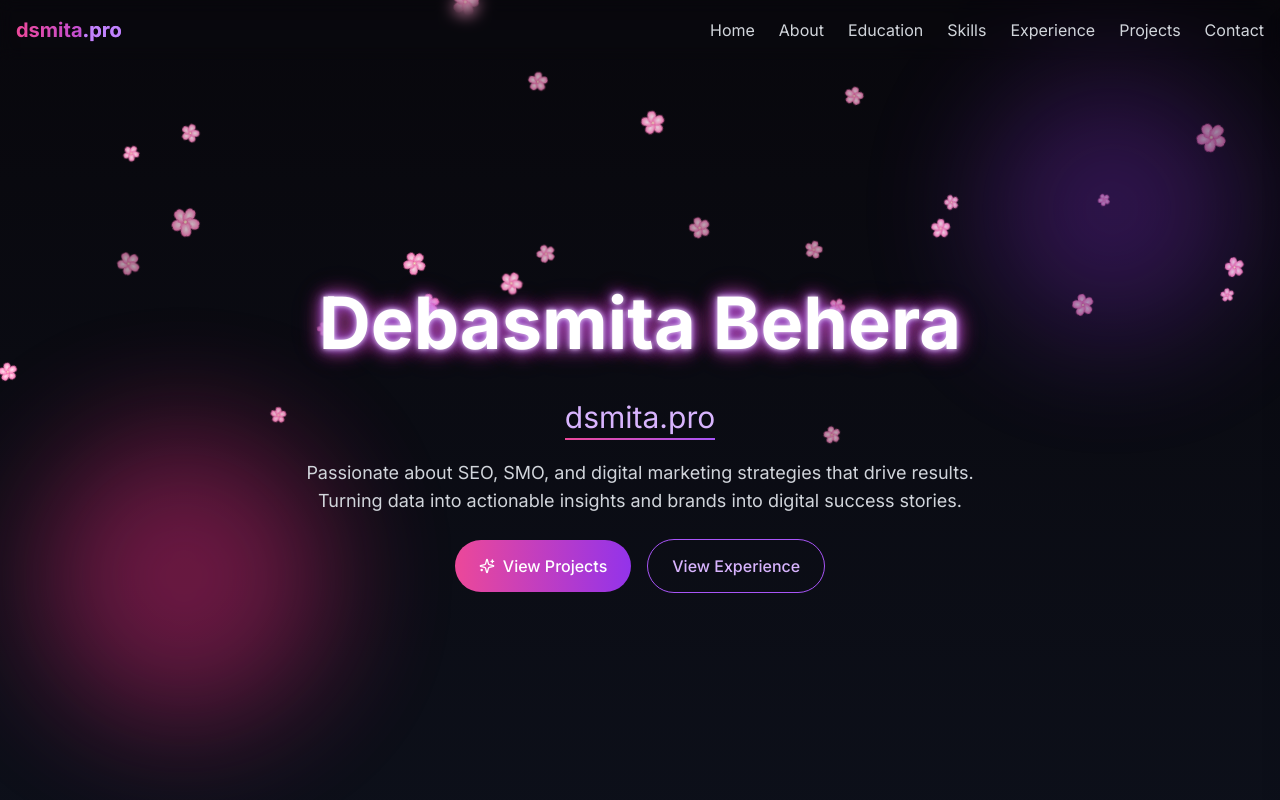
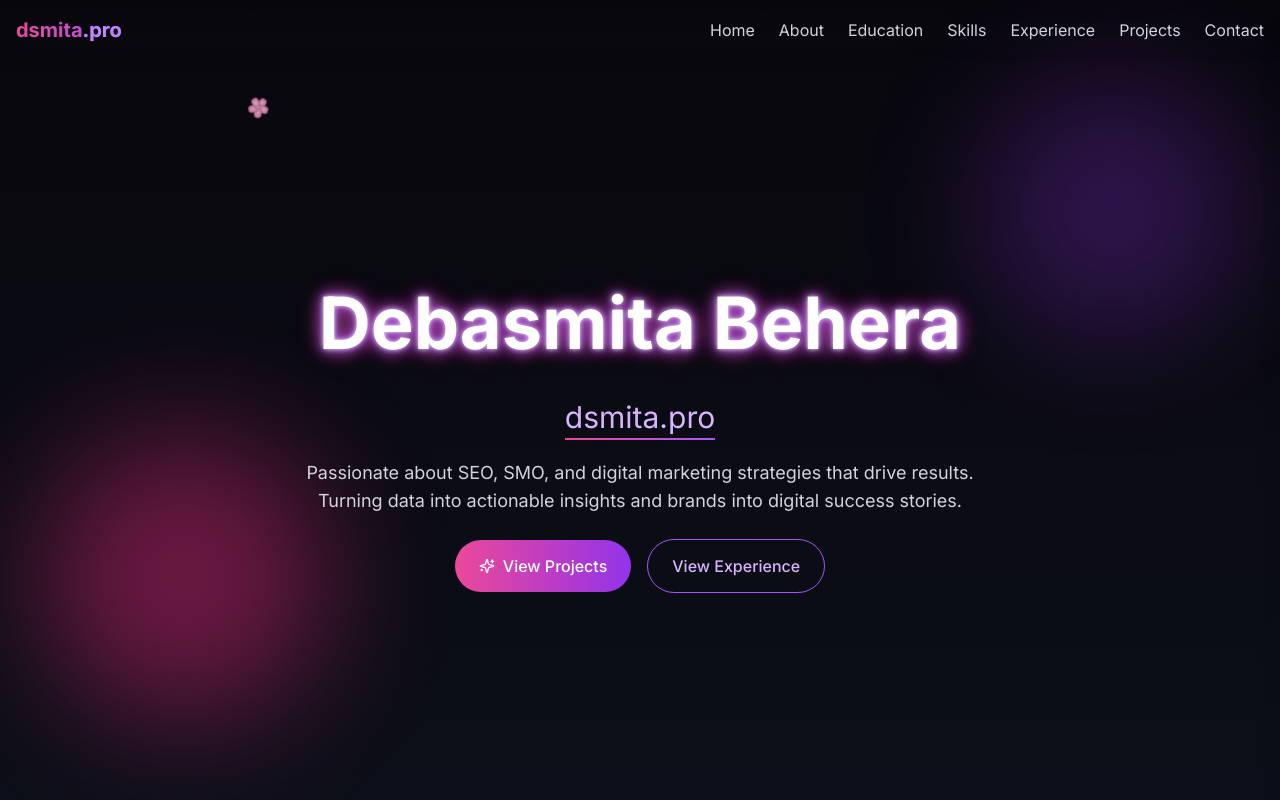
Before and after one commit to blackberry-is-coding/DebasmitaPortfolio, a Next.js app: page / in a window 1280 px wide. Shown: the top 800 px of the page. Built offline with nearby package versions, Linux system fonts and the light colour scheme.

Commit message:
sakura falling smooth

```diff
--- a/components/sakura-animation.tsx
+++ b/components/sakura-animation.tsx
@@ -14,6 +14,9 @@ interface Petal {
   zIndex: number
   scale: number
   imageIndex: number
+  horizontalDrift: number // For sideways movement
+  acceleration: number // For realistic falling physics
+  rotationDirection: number // Direction of rotation (1 or -1)
 }
 
 interface SakuraAnimationProps {
@@ -43,16 +46,17 @@ export default function SakuraAnimation({ isScrolling = false }: SakuraAnimation
   // Determine the optimal number of petals based on screen size
   const getOptimalPetalCount = useCallback(() => {
     const area = dimensions.width * dimensions.height
-    // Fewer petals for smaller screens, more for larger screens
-    if (area < 500000) return { initial: 12, max: 30 } // Mobile - reduced for better performance
-    if (area < 1000000) return { initial: 18, max: 50 } // Tablet
-    return { initial: 25, max: 70 } // Desktop
+    // Further increased counts for all device types to ensure petals reach the bottom
+    if (area < 500000) return { initial: 25, max: 60 } // Mobile - balanced for performance and visuals
+    if (area < 1000000) return { initial: 35, max: 90 } // Tablet
+    return { initial: 45, max: 120 } // Desktop - more petals for a richer effect
   }, [dimensions])
 
-  // Create a new petal with responsive sizing
+  // Create a new petal with responsive sizing and realistic physics
   const createPetal = useCallback((): Petal => {
     const id = petalIdRef.current++
-    // Responsive scale based on screen size
+
+    // Responsive scale based on screen size - slightly smaller for better performance
     const baseScale = isMobile ? 0.5 : 0.6
     const scaleVariation = isMobile ? 0.3 : 0.5
     const scale = baseScale + Math.random() * scaleVariation
@@ -61,22 +65,39 @@ export default function SakuraAnimation({ isScrolling = false }: SakuraAnimation
     const baseSize = isMobile ? 22 : 32
     const sizeVariation = isMobile ? 12 : 22
 
-    // Faster speed for smoother animation
-    const baseSpeed = isMobile ? 1.0 : 1.2
-    const speedVariation = isMobile ? 1.5 : 2.0
+    // More realistic physics - variable speeds based on size (smaller petals fall slower)
+    // This simulates air resistance effects
+    const sizeRatio = (baseSize + Math.random() * sizeVariation) / (baseSize + sizeVariation)
+
+    // Reduced base speed for slower falling
+    const baseSpeed = isMobile ? 0.5 : 0.6  // Reduced by 50%
+    const speedVariation = isMobile ? 0.4 : 0.6  // Reduced variation for more consistent slow falling
+
+    // Maintain rotation speeds for good spinning effect
+    const baseRotationSpeed = 0.8 + Math.random() * 1.8
+    const rotationDirection = Math.random() > 0.5 ? 1 : -1 // Random direction
+
+    // Add horizontal drift for more realistic movement
+    const horizontalDrift = (Math.random() - 0.5) * 0.5  // Reduced for less horizontal movement
+
+    // Reduced acceleration for slower falling
+    const acceleration = 0.002 + Math.random() * 0.005  // Significantly reduced
 
     return {
       id,
       x: Math.random() * dimensions.width,
-      y: -30 - Math.random() * 100,
+      y: -50 - Math.random() * 500, // Start much higher up for longer falling time and better distribution
       size: baseSize + Math.random() * sizeVariation,
       rotation: Math.random() * 360,
-      rotationSpeed: 0.8 + Math.random() * 1.8,
-      speed: baseSpeed + Math.random() * speedVariation,
+      rotationSpeed: baseRotationSpeed * rotationDirection * (1 / sizeRatio), // Smaller petals spin faster
+      speed: (baseSpeed + Math.random() * speedVariation) * sizeRatio, // Larger petals fall faster
       opacity: 0.6 + Math.random() * 0.4,
       zIndex: Math.floor(Math.random() * 10),
       scale,
       imageIndex: Math.floor(Math.random() * petalImages.length),
+      horizontalDrift, // New property for sideways movement
+      acceleration, // New property for realistic acceleration
+      rotationDirection, // Store rotation direction
     }
   }, [dimensions.width, isMobile, petalImages])
 
@@ -84,19 +105,39 @@ export default function SakuraAnimation({ isScrolling = false }: SakuraAnimation
   const lastAnimationTimeRef = useRef<number>(0)
   const scrollSpeedRef = useRef<number>(0)
 
-  // Animate the petals with improved performance
+  // Store the last scroll position to calculate scroll delta
+  const lastScrollYRef = useRef(0);
+
+  // Use a ref to track scrolling state to prevent animation restart
+  const isScrollingRef = useRef(isScrolling);
+
+  // Update the ref when the prop changes
+  useEffect(() => {
+    isScrollingRef.current = isScrolling;
+  }, [isScrolling]);
+
+  // Animate the petals with improved performance and realistic physics
   const animatePetals = useCallback((timestamp: number = 0) => {
-    // Completely freeze animation during fast scrolling on mobile
-    if (isScrolling && isMobile && scrollSpeedRef.current > 30) {
-      animationRef.current = requestAnimationFrame(animatePetals)
-      return
-    }
+    // Use the ref instead of the prop to prevent animation restart
+    const currentIsScrolling = isScrollingRef.current;
 
-    // Throttle animation frames on mobile for better performance
-    // Only update every 2-3 frames during normal scrolling
+    // Never completely freeze animation, just throttle during fast scrolling
+    const isFastScrolling = currentIsScrolling && isMobile && scrollSpeedRef.current > 30
+
+    // Calculate scroll delta for this frame
+    const currentScrollY = window.scrollY;
+    const scrollDelta = currentScrollY - lastScrollYRef.current;
+    lastScrollYRef.current = currentScrollY;
+
+    // Throttle animation frames for better performance
+    // Use different frame rates based on scrolling state
     if (isMobile) {
       const elapsed = timestamp - lastAnimationTimeRef.current
-      const frameInterval = isScrolling ? 50 : 16 // ~60fps normally, ~20fps during scroll
+      // Adjust frame intervals:
+      // - 16ms (~60fps) for normal viewing
+      // - 33ms (~30fps) for normal scrolling
+      // - 50ms (~20fps) for fast scrolling
+      const frameInterval = isFastScrolling ? 50 : (currentIsScrolling ? 33 : 16)
 
       if (elapsed < frameInterval) {
         animationRef.current = requestAnimationFrame(animatePetals)
@@ -108,34 +149,67 @@ export default function SakuraAnimation({ isScrolling = false }: SakuraAnimation
 
     setPetals((currentPetals) => {
       // Use a simpler animation during scrolling
-      const swayAmount = isScrolling ? 0.5 : 2.8
-      const rotationSpeed = isScrolling ? 0.2 : 1.0
+      const swayAmount = currentIsScrolling ? 0.5 : 2.8
+      const rotationSpeed = currentIsScrolling ? 0.2 : 1.0
 
       return currentPetals
         .map((petal) => {
-          // Skip complex calculations during scrolling
-          if (isScrolling && isMobile) {
-            // Just move petals down during scrolling without side movement
-            const y = petal.y + petal.speed
+          // When scrolling, move petals with the scroll
+          if (currentIsScrolling) {
+            // Move petals with scroll (80% of scroll speed) plus their natural falling motion
+            const y = petal.y + petal.speed + (scrollDelta * 0.8);
+            const x = petal.x + (petal.horizontalDrift * 0.3); // Reduced horizontal movement during scrolling
 
-            // Remove petals that have fallen below the screen
-            if (y > dimensions.height + 50) {
+            // Remove petals that have fallen far below the screen
+            if (y > dimensions.height + 800) {
               return null
             }
 
+            // Update rotation slightly even during scrolling for more natural movement
+            const newRotation = petal.rotation + (petal.rotationSpeed * 0.1)
+
             return {
               ...petal,
+              x,
               y,
+              rotation: newRotation,
             }
           }
 
-          // Normal animation when not scrolling
-          const x = petal.x + Math.sin(petal.y / 50) * swayAmount
-          const y = petal.y + petal.speed
-          const rotation = petal.rotation + (petal.rotationSpeed * rotationSpeed)
+          // Apply realistic physics for normal animation
 
-          // Remove petals that have fallen below the screen
-          if (y > dimensions.height + 50) {
+          // Calculate scroll delta effect for non-scrolling state too (for consistency)
+          // This ensures petals move consistently whether scrolling or not
+          const scrollEffect = currentIsScrolling ? (scrollDelta * 0.8) : 0;
+
+          // 1. Apply acceleration to speed (gravity effect)
+          const newSpeed = petal.speed + petal.acceleration
+
+          // 2. Apply horizontal drift with sine wave for natural swaying
+          // The horizontal movement is affected by the petal's vertical position
+          // creating a more natural falling pattern - using a longer wavelength for gentler swaying
+          const windEffect = Math.sin(petal.y / 200) * (swayAmount * 0.7) // Gentler wind effect
+          const horizontalMovement = petal.horizontalDrift * 0.8 + windEffect // Reduced horizontal drift
+
+          // 3. Calculate new position with physics and scroll effect
+          const x = petal.x + horizontalMovement
+          const y = petal.y + newSpeed + scrollEffect // Add scroll effect to normal animation too
+
+          // 4. Calculate rotation with enhanced spinning even with slower falling
+          // Maintain good spinning effect regardless of fall speed
+          const spinFactor = 1 + (newSpeed / 5) // Increased spin factor to compensate for slower falling
+          const newRotation = petal.rotation + (petal.rotationSpeed * rotationSpeed * spinFactor * 1.2) // Boosted rotation
+
+          // 5. Add slight wobble to rotation for more natural movement
+          // This simulates air resistance affecting the petal's orientation
+          const wobble = Math.sin(y / 30) * 2 * petal.rotationDirection
+          const finalRotation = newRotation + wobble
+
+          // Remove petals only if they've drifted too far horizontally
+          // or fallen significantly below the viewport (to ensure they reach the footer)
+          if (y > dimensions.height + 1500 || // Allow petals to fall much further down to reach the bottom of the contact section
+              x < -100 ||
+              x > dimensions.width + 100) {
             return null
           }
 
@@ -143,14 +217,15 @@ export default function SakuraAnimation({ isScrolling = false }: SakuraAnimation
             ...petal,
             x,
             y,
-            rotation,
+            rotation: finalRotation,
+            speed: newSpeed, // Update speed with acceleration
           }
         })
         .filter((petal): petal is Petal => petal !== null)
     })
 
     animationRef.current = requestAnimationFrame(animatePetals)
-  }, [dimensions.height, isScrolling, isMobile])
+  }, [dimensions.height, dimensions.width, isMobile])
 
   // Handle window resize for responsiveness
   useEffect(() => {
@@ -174,7 +249,7 @@ export default function SakuraAnimation({ isScrolling = false }: SakuraAnimation
     }
   }, [])
 
-  // Initialize and manage the animation
+  // Initialize and manage the animation - only run once on component mount
   useEffect(() => {
     const { initial, max } = getOptimalPetalCount()
 
@@ -188,16 +263,34 @@ export default function SakuraAnimation({ isScrolling = false }: SakuraAnimation
     // Start animation loop
     animationRef.current = requestAnimationFrame(animatePetals)
 
-    // Periodically add new petals - pause during scrolling
+    // Periodically add new petals - continue during scrolling but at a reduced rate
     const addNewPetals = () => {
-      if (isScrolling && isMobile) return
+      // Don't completely stop adding petals during scrolling, just reduce the number
+      const isScrollingOnMobile = isScrolling && isMobile
 
       setPetals((currentPetals) => {
-        // Add fewer petals at a time on mobile
+        // Add more petals at a time for a richer effect
         const newPetals = []
-        const count = isMobile ? 1 : Math.floor(Math.random() * 3) + 1
+
+        // Vary the number of petals added each time for a more natural effect
+        // Reduce the number of petals added during scrolling but don't stop completely
+        const baseCount = isScrollingOnMobile ? 1 : (isMobile ? 2 : 3)
+        const randomVariation = isScrollingOnMobile ? 1 : (isMobile ? 1 : 2)
+        const count = baseCount + Math.floor(Math.random() * randomVariation)
+
+        // Create new petals with varied positions
         for (let i = 0; i < count; i++) {
-          newPetals.push(createPetal())
+          // Distribute petals across the width of the screen
+          const petal = createPetal()
+
+          // Adjust starting position to spread petals across the screen width
+          // This creates a more even distribution
+          petal.x = (dimensions.width / count) * i + (Math.random() * dimensions.width / count)
+
+          // Vary the starting height more dramatically for a more distributed falling effect
+          petal.y = -50 - Math.random() * 800 // Increased range for better vertical distribution
+
+          newPetals.push(petal)
         }
 
         // Limit total flowers to prevent performance issues
@@ -206,7 +299,8 @@ export default function SakuraAnimation({ isScrolling = false }: SakuraAnimation
     }
 
     // Use different intervals for mobile vs desktop
-    const intervalTime = isMobile ? 1200 : 800
+    // Slightly shorter interval to ensure more petals are added consistently
+    const intervalTime = isMobile ? 1000 : 800
     intervalRef.current = setInterval(addNewPetals, intervalTime)
 
     return () => {
@@ -217,33 +311,54 @@ export default function SakuraAnimation({ isScrolling = false }: SakuraAnimation
         clearInterval(intervalRef.current)
       }
     }
-  }, [animatePetals, createPetal, getOptimalPetalCount, isMobile, isScrolling])
+  // Remove isScrolling dependency to prevent reinitialization during scrolling
+  }, [animatePetals, createPetal, getOptimalPetalCount, isMobile])
 
   // Optimize rendering during scrolling
   const containerStyle = useMemo(() => {
-    // Hide animation completely during fast scrolling
-    const isFastScrolling = isScrolling && isMobile && scrollSpeedRef.current > 30
+    // Use the ref instead of the prop to prevent animation restart
+    const currentIsScrolling = isScrollingRef.current;
+
+    // Never completely hide animation during scrolling, just reduce opacity
+    const isFastScrolling = currentIsScrolling && isMobile && scrollSpeedRef.current > 30
 
     return {
-      opacity: isFastScrolling ? 0 : isScrolling && isMobile ? 0.4 : 1,
-      transition: `opacity ${isScrolling ? '0ms' : '300ms'} ease-out`,
-      visibility: isFastScrolling ? 'hidden' : 'visible',
+      opacity: isFastScrolling ? 0.2 : currentIsScrolling && isMobile ? 0.6 : 1,
+      transition: `opacity 300ms ease-out`, // Always use smooth transition
+      visibility: 'visible', // Always keep visible
       // Use transform: translateZ(0) to force GPU acceleration
       transform: 'translateZ(0)',
     }
-  }, [isScrolling, isMobile])
+  }, [isMobile])
 
-  // Optimize petal rendering
+  // Optimize petal rendering with enhanced 3D effects
   const renderPetal = useCallback((petal: Petal) => {
-    // Simplified transforms during scrolling
-    const useSimpleTransforms = isScrolling && isMobile
+    // Use the ref instead of the prop to prevent animation restart
+    const currentIsScrolling = isScrollingRef.current;
 
-    // During scrolling, don't render petals that are off-screen to reduce workload
-    if (isScrolling && isMobile) {
-      if (petal.y < -100 || petal.y > dimensions.height + 50) {
+    // Use simplified transforms during scrolling for better performance
+    const useSimpleTransforms = currentIsScrolling && isMobile
+
+    // During scrolling, render all petals within a much larger viewport range
+    // This prevents the popping effect when scrolling
+    if (currentIsScrolling) {
+      // Use a much larger range during scrolling to prevent disappearing
+      const extendedViewportHeight = dimensions.height * 2;
+      if (petal.y < -500 || petal.y > extendedViewportHeight) {
         return null
       }
     }
+
+    // Calculate 3D rotation angles based on movement
+    // This creates a more realistic spinning effect as petals fall
+    const rotationX = useSimpleTransforms ? 0 : Math.sin(petal.rotation * 0.01) * 25
+    const rotationY = useSimpleTransforms ? 0 : Math.cos(petal.rotation * 0.01) * 25
+
+    // Add slight wobble based on horizontal movement
+    const wobbleAmount = useSimpleTransforms ? 0 : Math.sin(petal.y / 50) * 10
+
+    // Calculate shadow opacity based on height - creates a sense of depth
+    const shadowOpacity = useSimpleTransforms ? 0 : Math.min(0.2, (petal.y / dimensions.height) * 0.3)
 
     return (
       <div
@@ -254,7 +369,7 @@ export default function SakuraAnimation({ isScrolling = false }: SakuraAnimation
           top: `${petal.y}px`,
           width: `${petal.size}px`,
           height: `${petal.size}px`,
-          opacity: petal.opacity * (isScrolling && isMobile ? 0.7 : 1),
+          opacity: petal.opacity * (currentIsScrolling && isMobile ? 0.7 : 1),
           transform: `rotate(${petal.rotation}deg) scale(${petal.scale})`,
           transition: 'none', // Disable all transitions during any state for better performance
           filter: useSimpleTransforms ? 'none' : `blur(${(1 - petal.scale) * 0.5}px)`,
@@ -271,15 +386,20 @@ export default function SakuraAnimation({ isScrolling = false }: SakuraAnimation
           style={{
             transform: useSimpleTransforms
               ? 'none' // No transform during scrolling
-              : `perspective(800px) rotateX(${Math.sin(petal.rotation * 0.01) * 15}deg) rotateY(${Math.cos(petal.rotation * 0.01) * 15}deg) rotateZ(${petal.rotation * 0.5}deg)`,
-            filter: useSimpleTransforms ? 'none' : 'none', // Remove all filters for better performance
+              : `perspective(800px)
+                 rotateX(${rotationX + wobbleAmount}deg)
+                 rotateY(${rotationY}deg)
+                 rotateZ(${petal.rotation * 0.5}deg)`,
+            filter: useSimpleTransforms
+              ? 'none'
+              : `drop-shadow(0 ${petal.speed * 2}px ${petal.speed}px rgba(0,0,0,${shadowOpacity}))`,
             transition: 'none',
             willChange: useSimpleTransforms ? 'auto' : 'transform', // Only use willChange when needed
           }}
         />
       </div>
     )
-  }, [isScrolling, isMobile, petalImages, dimensions.height])
+  }, [isMobile, petalImages, dimensions.height])
 
   // Add scroll speed detection
   useEffect(() => {
@@ -312,27 +432,34 @@ export default function SakuraAnimation({ isScrolling = false }: SakuraAnimation
 
   // Conditionally render petals based on scroll state
   const visiblePetals = useMemo(() => {
-    // During fast scrolling on mobile, don't process petals at all
-    if (isScrolling && isMobile && scrollSpeedRef.current > 30) {
-      return []
+    // Use the ref instead of the prop to prevent animation restart
+    const currentIsScrolling = isScrollingRef.current;
+
+    // During fast scrolling, still render petals but limit the number for performance
+    if (currentIsScrolling && scrollSpeedRef.current > 30) {
+      // Instead of showing no petals, show a subset for better performance
+      return petals
+        .slice(0, Math.min(petals.length, 40)) // Limit to 40 petals during fast scrolling
+        .map(renderPetal)
+        .filter(Boolean)
     }
 
-    // During normal scrolling on mobile, only render visible petals
-    if (isScrolling && isMobile) {
-      return petals
-        .filter(petal => petal.y >= -100 && petal.y <= dimensions.height + 50)
-        .map(renderPetal)
-        .filter(Boolean) // Filter out null values
-    }
-
-    // Normal rendering
-    return petals.map(renderPetal).filter(Boolean)
-  }, [petals, renderPetal, isScrolling, isMobile, dimensions.height])
+    // During normal scrolling, render all petals
+    // The filtering is now handled in the renderPetal function
+    return petals
+      .map(renderPetal)
+      .filter(Boolean) // Filter out null values
+  }, [petals, renderPetal, scrollSpeedRef])
 
   return (
     <div
-      className="fixed inset-0 pointer-events-none z-0 overflow-hidden"
-      style={containerStyle}
+      className="fixed inset-0 pointer-events-none z-0"
+      style={{
+        ...containerStyle,
+        height: '300vh', // Make the container much taller to extend beyond viewport
+        overflow: 'visible', // Allow content to overflow
+        willChange: 'transform', // Optimize for animations
+      }}
       aria-hidden="true"
     >
       {visiblePetals}
```
Also changed, not shown: app/page.tsx (+20 -25 lines), utils/smoothScroll.ts (+5 -5 lines).
